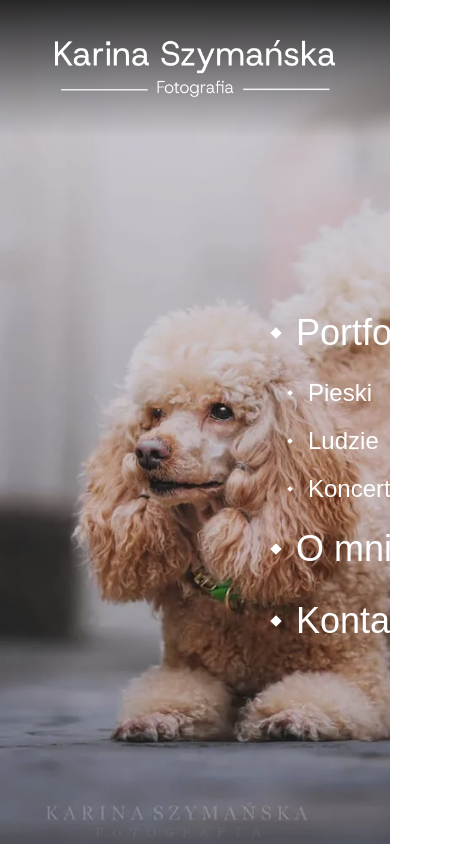
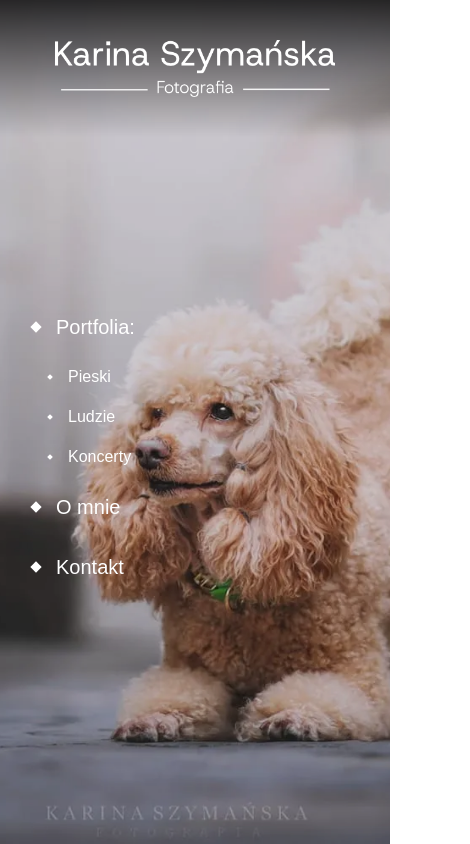
Before and after one commit to Swierszczykowaty/Portfolio_Szymanska, a Next.js app: page / in a window 390 px wide. Shown: the whole page, 470 px wide, since content can reach past the window. Built offline with nearby package versions, Linux system fonts and the light colour scheme; a web font is replaced by a local one.

Commit message:
[ADD] - About/Contact adjustemnt

```diff
--- a/src/app/About/page.tsx
+++ b/src/app/About/page.tsx
@@ -3,12 +3,13 @@ import aboutData from '../../text/about.json';
 
 const About = () => {
   return (
-    <div
-      className="w-full g-fuchsia-100 flex items-center flex-grow"
-      style={{ height: `calc(100vh - 445px)` }}
-    >
-      <div className="flex gap-16 items-center">
-        <div className="w-2/5 h-[450px]">
+      <div
+        className="
+          w-full flex items-center flex-grow
+           lg:h-[calc(100vh-445px)]"
+      >
+      <div className="flex lg:flex-row flex-col gap-12 lg:gap-16 items-center">
+        <div className="h-[300px] w-full lg:w-2/5 lg:h-[450px]">
           <Image
             className="h-full w-full object-cover"
             src="/photos/concert/1.webp"
@@ -17,7 +18,7 @@ const About = () => {
             height={400}
           />
         </div>
-        <div className="text-black flex flex-col g-fuchsia-300 w-3/5">
+        <div className="text-black flex flex-col g-fuchsia-300 lg:w-3/5 ">
           <div className="flex flex-col">
             <p className="italic text-xl font-normal">{aboutData.title}</p>
             <p className="text-2xl font-medium">{aboutData.subtitle}</p>
@@ -25,7 +26,7 @@ const About = () => {
           {aboutData.paragraphs.map((paragraph, index) => (
             <p
               key={index}
-              className={`mt-${index === 0 ? 6 : 2} text-base leading-loose tracking-wide text-justify`}
+              className={`mt-${index === 0 ? 6 : 2} text-[14px] md:text-[16px] text-base leading-loose tracking-wide text-justify`}
             >
               {paragraph}
             </p>
--- a/src/app/Contact/page.tsx
+++ b/src/app/Contact/page.tsx
@@ -8,11 +8,9 @@ const Contact = () => {
 
   return (
     <>
-      <div className="w-full g-fuchsia-100 flex items-center flex-grow"
-       style={{ height: `calc(100vh - 445px)` }}
-       >
+      <div className="w-full g-fuchsia-100 flex items-center flex-grow sm:h-[calc(100vh-445px)]">
         <div className='flex flex-col w-full h-full gap-10'>
-          <div className='w-full h-[250px]'>
+          <div className='w-full h-[150px] md:h-[250px]'>
             <Image
               className="h-full w-full object-cover bg-center"
               src="/photos/concert/1.webp"
@@ -26,18 +24,18 @@ const Contact = () => {
               <p className="italic text-xl font-normal">{contactData.title}</p>
               <p className="text-2xl font-medium">{contactData.subtitle}</p>
             </div>
-            <p className="text-base mt-6 leading-loose tracking-wide text-justify">
+            <p className="text-[14px] md:text-[16px] text-base mt-6 leading-loose tracking-wide text-justify">
               {contactData.paragraph}
             </p>
           </div>
-          <div className="flex justify-evenly h-full">
-            <div className="flex items-center ">
+          <div className="flex flex-col sm:flex-row justify-evenly h-full">
+            <div className="flex items-center justify-center p-2 ">
               <FaPhoneAlt className="w-8 h-8 text-stone-800"/>
               <p className="text-2xl ml-4">
                 342 234 234
               </p>
             </div>
-            <div className="flex items-center">
+            <div className="flex items-center  justify-center p-2 ">
               <MdEmail className="w-10 h-10 text-stone-800"/>
               <p className="text-2xl ml-4">
                 karina@szymanksa.pl
--- a/src/app/Portfolio_dogs/page.tsx
+++ b/src/app/Portfolio_dogs/page.tsx
@@ -54,11 +54,9 @@ const Portfolio_dogs = () => {
           return 3;
         }}
         layout="columns"
-        padding={10}
-        spacing={0}
+
         onClick={({ photo, index }) => openModal(photo.src, index)}
       />
-
       {/* Modal z powiększonym zdjęciem */}
       {isModalOpen && (
         <div className="fixed inset-0 bg-black/80 flex justify-center items-center z-50" onClick={closeModal}>
--- a/src/app/page.tsx
+++ b/src/app/page.tsx
@@ -12,7 +12,7 @@ const Hero = () => {
   return (
     <>
       <div className="h-[100vh] relative">
-        <div className='fixed h- top-0 z-50 flex items-center justify-center w-full py-10 bg-gradient-to-b from-black/80 '>
+        <div className='fixed top-0 z-50 flex items-center justify-center w-full py-10 bg-gradient-to-b from-black/80 '>
         <Link href="/">
           <div>
             <Image
@@ -23,15 +23,15 @@ const Hero = () => {
             />
           </div>
         </Link>        </div>
-        <div className="font-thin absolute z-50 top-1/3 left-60 text-white p-4 b-red-600/20 ">
+        <div className="font-thin absolute z-50 top-1/3 left-0 sm:left-14 md:left-24 lg:left-50 2xl:left-60 text-white p-4 b-red-600/20 ">
           <div className='flex p-4 items-center gap-4 cursor-default'>
             <div className='h-2 w-2 bg-white rotate-45'></div>
-            <h1 className='block text-4xl'>Portfolia:</h1>
+            <h1 className='block text-xl sm:text-4xl'>Portfolia:</h1>
           </div>
           <div className='flex flex-col ml-6'>
             <Link
               href="/portfolio_dogs"
-              className={`block cursor-pointer p-2 text-2xl`}
+              className={`block cursor-pointer p-2 sm:text-2xl`}
             >
               <div className='flex  items-center gap-4'>
                 <div className='h-1 w-1 bg-white rotate-45'></div>
@@ -40,7 +40,7 @@ const Hero = () => {
             </Link>
             <Link
               href="/portfolio_people"
-              className={`block cursor-pointer p-2 text-2xl`}
+              className={`block cursor-pointer p-2 sm:text-2xl`}
             >
               <div className='flex  items-center gap-4'>
                 <div className='h-1 w-1 bg-white rotate-45'></div>
@@ -49,7 +49,7 @@ const Hero = () => {
             </Link>
             <Link
               href="/portfolio_concerts"
-              className={`block cursor-pointer p-2 text-2xl`}
+              className={`block cursor-pointer p-2 sm:text-2xl`}
             >
               <div className='flex  items-center gap-4'>
                 <div className='h-1 w-1 bg-white rotate-45'></div>
@@ -59,7 +59,7 @@ const Hero = () => {
           </div>
           <Link
             href="/about"
-            className={`block cursor-pointer p-4 text-4xl`}
+            className={`block cursor-pointer p-4 text-xl sm:text-4xl`}
           >
             <div className='flex  items-center gap-4'>
               <div className='h-2 w-2 bg-white rotate-45'></div>
@@ -68,7 +68,7 @@ const Hero = () => {
           </Link>
           <Link
             href="/contact"
-            className={`block cursor-pointer p-4 text-4xl`}
+            className={`block cursor-pointer p-4 text-xl sm:text-4xl`}
           >
             <div className='flex  items-center gap-4'>
               <div className='h-2 w-2 bg-white rotate-45'></div>
```
